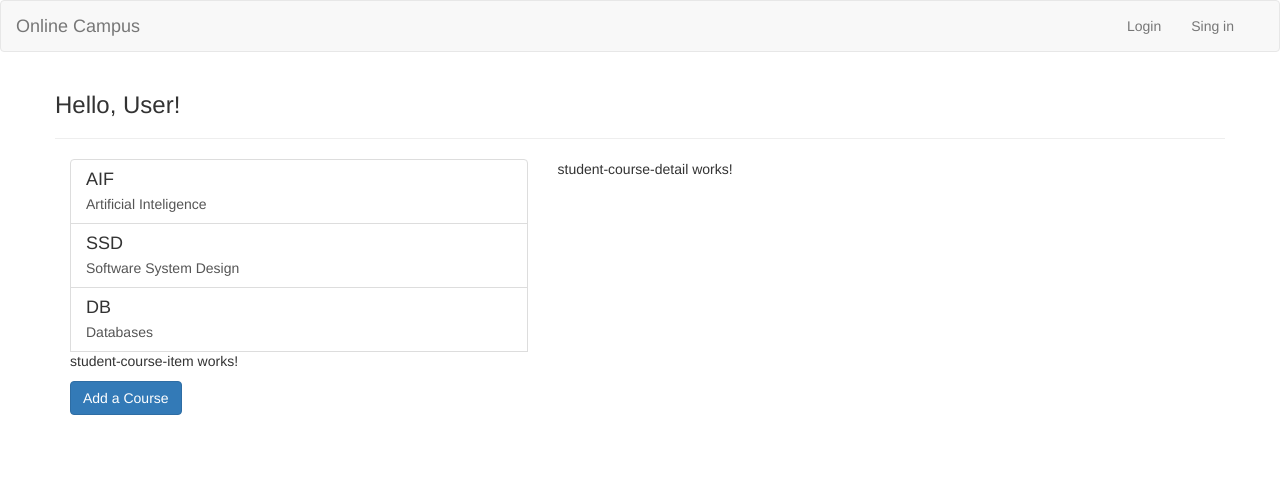
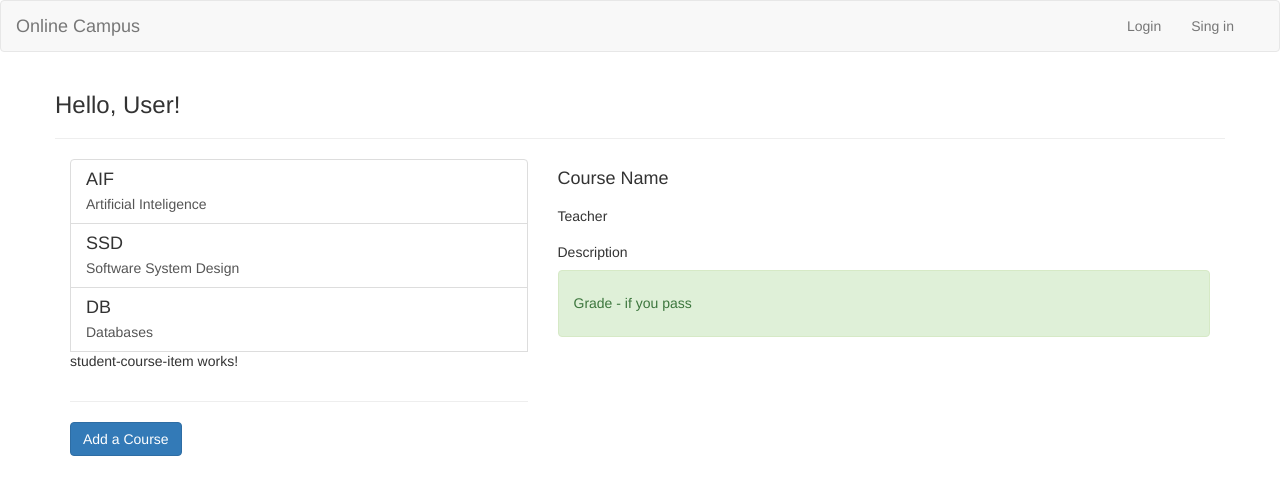
Before and after one commit to dariamuresan/online-campus, an Angular app: page / in a window 1280 px wide. Shown: the top 494 px of the page. Built offline with nearby package versions, Linux system fonts and the light colour scheme.

Commit message:
OC-5 'student-course-detail' component added.

```diff
--- a/src/app/student-courses/student-course-detail/student-course-detail.component.html
+++ b/src/app/student-courses/student-course-detail/student-course-detail.component.html
@@ -1 +1,22 @@
-<p>student-course-detail works!</p>
+<div class="row">
+    <div class="col-xs-12">
+        <h4>Course Name</h4>
+    </div>
+</div>
+<div class="row">
+    <div class="col-xs-12">
+        <h5>Teacher</h5>
+    </div>
+</div>
+<div class="row">
+    <div class="col-xs-12">
+        <h5>Description</h5>
+    </div>
+</div>
+<div class="row">
+    <div class="col-xs-12">
+        <div class="alert alert-success">
+            <h5>Grade - if you pass</h5>
+        </div>
+    </div>
+</div>
--- a/src/app/student-courses/student-course-list/student-course-list.component.html
+++ b/src/app/student-courses/student-course-list/student-course-list.component.html
@@ -12,6 +12,7 @@
         <app-student-course-item></app-student-course-item>
     </div>
 </div>
+<hr>
 <div class="row">
     <div class="col-xs-12">
         <button class="btn btn-primary">Add a Course</button>
```
